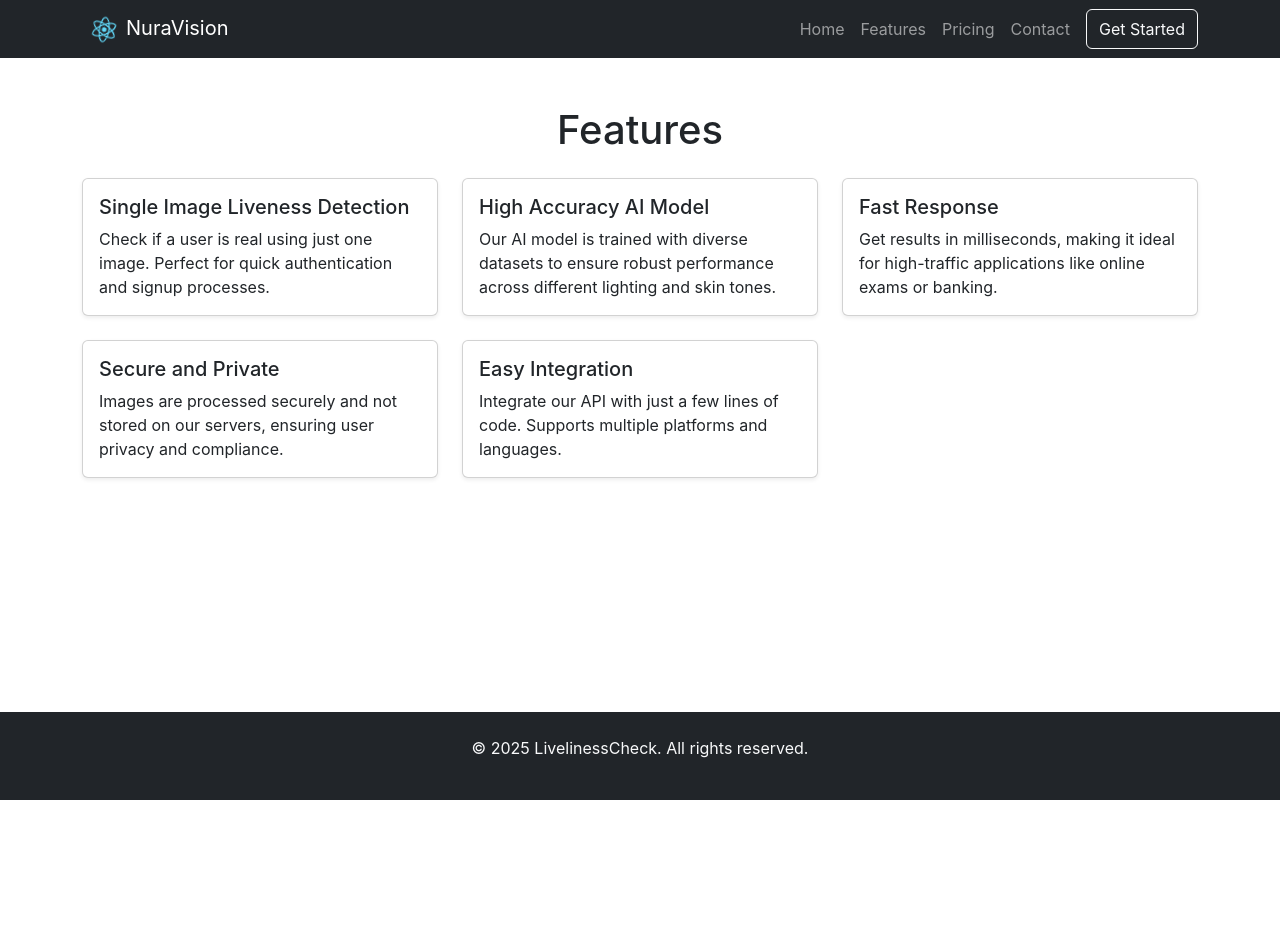
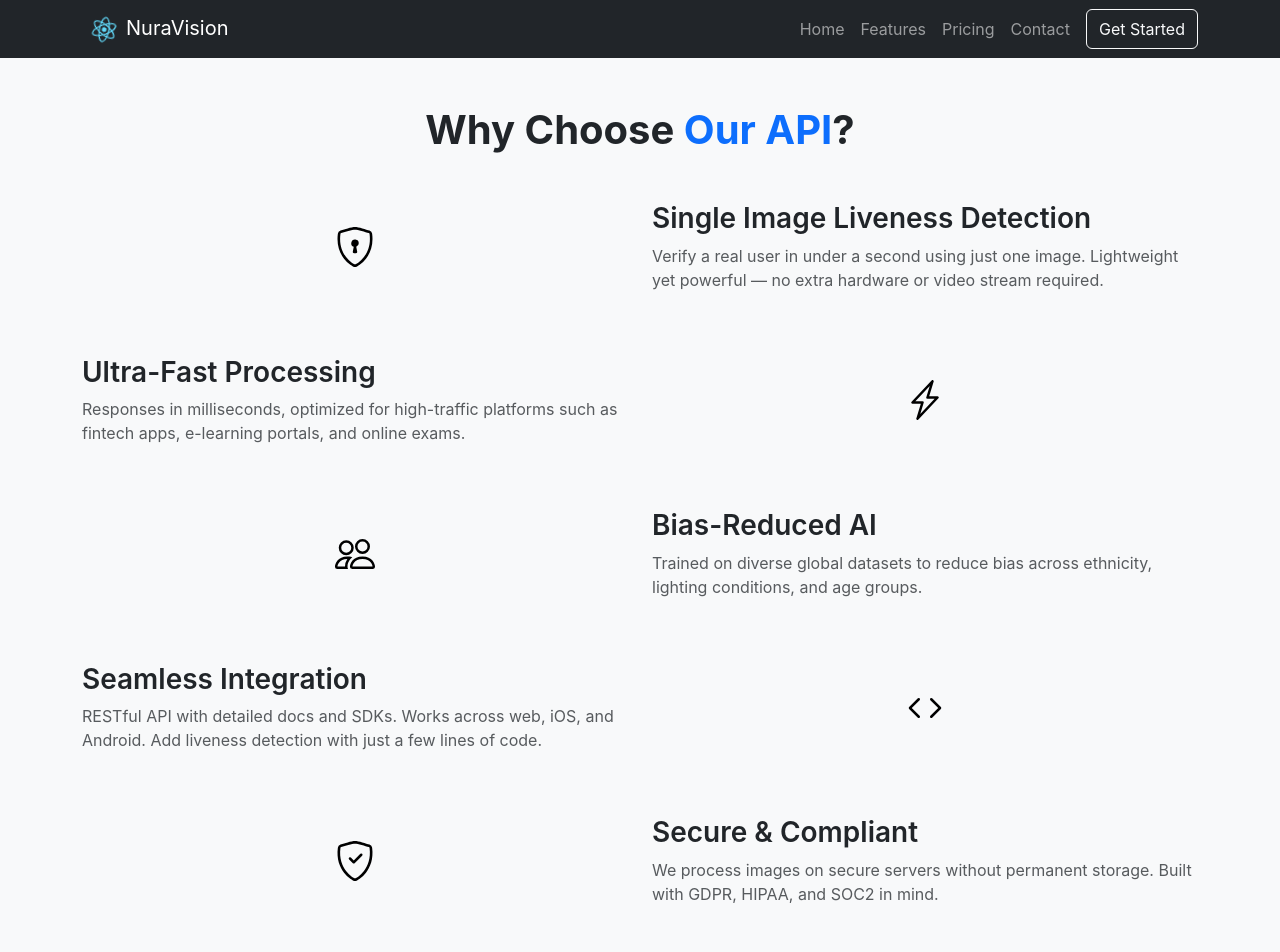
Before and after one commit to sadidul012/nura-vision-frontend, a React (Create React App) app: page /features in a window 1280 px wide. Shown: the top 952 px of the page. Before the commit the page ends 800 px from the top, so only its background shows below. Built offline with nearby package versions, Linux system fonts and the light colour scheme.

Commit message:
Updated features page

```diff
--- a/package.json
+++ b/package.json
@@ -14,6 +14,7 @@
     "bootstrap": "^5.3.8",
     "react": "^19.1.1",
     "react-bootstrap": "^2.10.10",
+    "react-bootstrap-icons": "^1.11.6",
     "react-dom": "^19.1.1",
     "react-icons": "^5.5.0",
     "react-router-dom": "^7.9.3",
--- a/src/pages/features/Features.tsx
+++ b/src/pages/features/Features.tsx
@@ -1,52 +1,83 @@
 // src/pages/Features.tsx
 import React from "react";
-import { Container, Row, Col, Card } from "react-bootstrap";
+import {Container, Row, Col} from "react-bootstrap";
+import {ShieldLock, LightningCharge, People, Code, ShieldCheck} from "react-bootstrap-icons";
 
 const Features: React.FC = () => {
     const features = [
         {
+            icon: <ShieldLock size={40} className="text-primary mb-3"/>,
             title: "Single Image Liveness Detection",
             description:
-        "Check if a user is real using just one image. Perfect for quick authentication and signup processes.",
+                "Verify a real user in under a second using just one image. Lightweight yet powerful — no extra hardware or video stream required.",
         },
         {
-      title: "High Accuracy AI Model",
+            icon: <LightningCharge size={40} className="text-warning mb-3"/>,
+            title: "Ultra-Fast Processing",
             description:
-        "Our AI model is trained with diverse datasets to ensure robust performance across different lighting and skin tones.",
+                "Responses in milliseconds, optimized for high-traffic platforms such as fintech apps, e-learning portals, and online exams.",
         },
         {
-      title: "Fast Response",
+            icon: <People size={40} className="text-success mb-3"/>,
+            title: "Bias-Reduced AI",
             description:
-        "Get results in milliseconds, making it ideal for high-traffic applications like online exams or banking.",
+                "Trained on diverse global datasets to reduce bias across ethnicity, lighting conditions, and age groups.",
         },
         {
-      title: "Secure and Private",
+            icon: <Code size={40} className="text-info mb-3"/>,
+            title: "Seamless Integration",
             description:
-        "Images are processed securely and not stored on our servers, ensuring user privacy and compliance.",
+                "RESTful API with detailed docs and SDKs. Works across web, iOS, and Android. Add liveness detection with just a few lines of code.",
         },
         {
-      title: "Easy Integration",
+            icon: <ShieldCheck size={40} className="text-danger mb-3"/>,
+            title: "Secure & Compliant",
             description:
-        "Integrate our API with just a few lines of code. Supports multiple platforms and languages.",
+                "We process images on secure servers without permanent storage. Built with GDPR, HIPAA, and SOC2 in mind.",
         },
     ];
 
     return (
-    <Container className="my-5">
-      <h1 className="text-center mb-4">Features</h1>
-      <Row>
+        <>
+            <div className="features-page py-5 bg-light">
+                <Container>
+                    <h1 className="text-center fw-bold mb-5">
+                        Why Choose <span className="text-primary">Our API</span>?
+                    </h1>
+
                     {features.map((feature, index) => (
-          <Col key={index} md={6} lg={4} className="mb-4">
-            <Card className="h-100 shadow-sm">
-              <Card.Body>
-                <Card.Title>{feature.title}</Card.Title>
-                <Card.Text>{feature.description}</Card.Text>
-              </Card.Body>
-            </Card>
+                        <Row
+                            key={index}
+                            className={`align-items-center mb-5 ${
+                                index % 2 === 1 ? "flex-row-reverse" : ""
+                            }`}
+                        >
+                            <Col md={6} className="text-center">
+                                {feature.icon}
                             </Col>
+                            <Col md={6}>
+                                <h3 className="fw-semibold">{feature.title}</h3>
+                                <p className="text-muted">{feature.description}</p>
+                            </Col>
+                        </Row>
                     ))}
-      </Row>
                 </Container>
+            </div>
+
+            <section id="contact" className="py-5 bg-dark text-light text-center py-5 mt-5">
+                <Container>
+                    <h2 className="fw-bold">Ready to integrate liveness detection?</h2>
+                    <p className="mb-4">
+                        Start verifying real users today with our simple and secure API.
+                    </p>
+                    <a href="/pricing" className="btn btn-light btn-lg px-4 rounded-pill shadow-sm">
+                        Get Started
+                    </a>
+                </Container>
+            </section>
+        </>
+
+
     );
 };
 
```
Also changed, not shown: src/pages/home/Contact.tsx (+5 -5 lines). Lines whose indentation alone changed are shown as unchanged.
